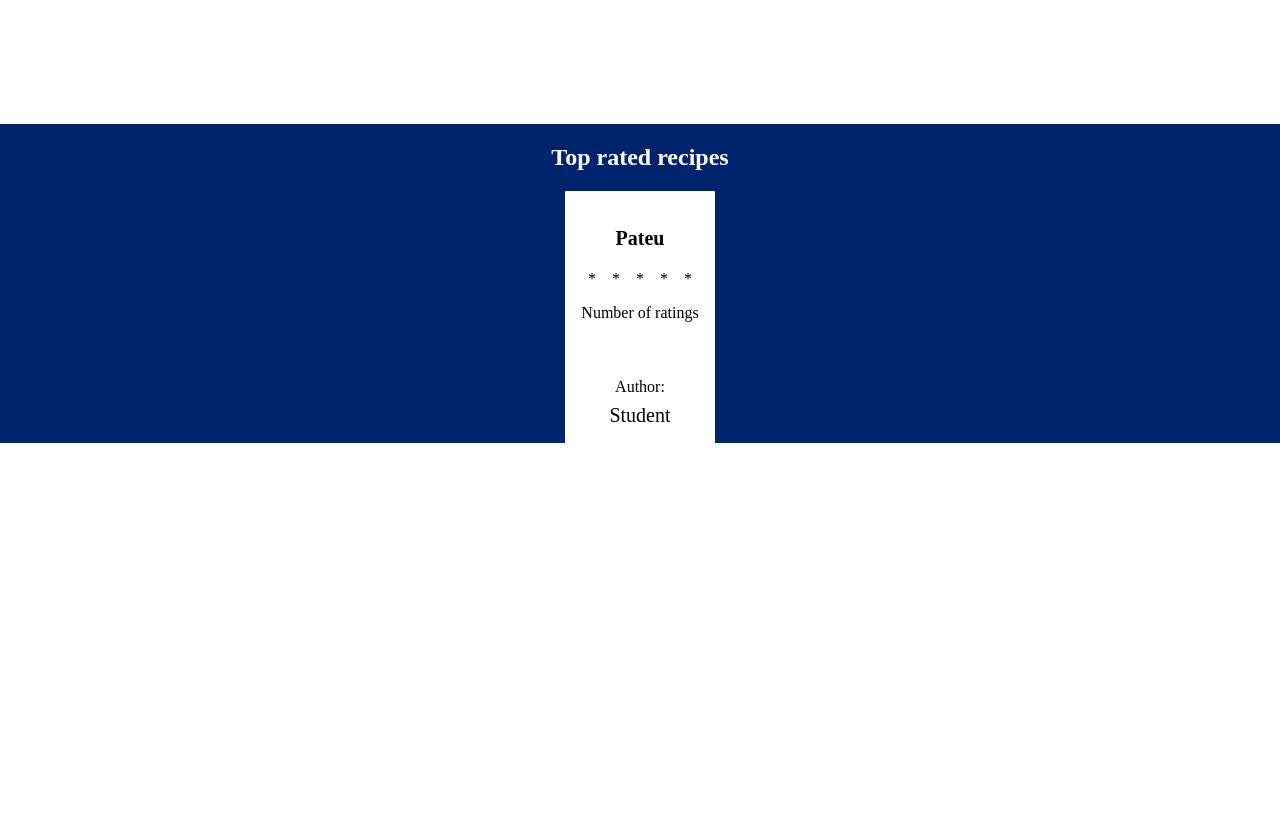
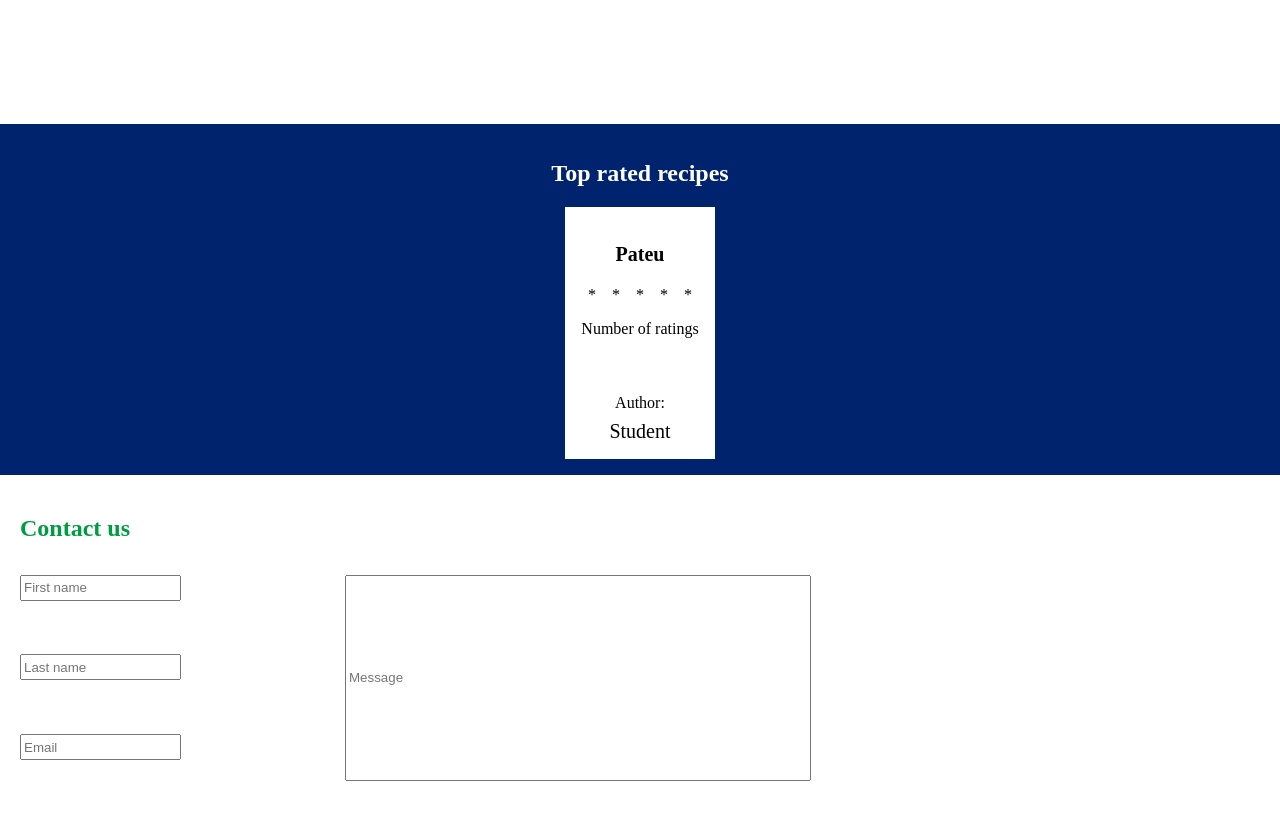
Before and after one commit to Ropler6/Proba-IT-2024, a SvelteKit app: page / in a window 1280 px wide. Shown: the part 540-1354 px from the top of the page. Before the commit the page ends 983 px from the top, so only its background shows below. Built offline with nearby package versions, Linux system fonts and the light colour scheme.

Commit message:
/+page.svelte: Add contact form
Signed-off-by: Ropler6 <robertmercea@gmail.com>

```diff
--- a/src/routes/+page.svelte
+++ b/src/routes/+page.svelte
@@ -19,7 +19,21 @@
       <Recipe recipeName={"Pateu"} author={"Student"} rating={5}/>
     {/each}
   </div>
+
 </div>
+
+<form action="">
+  <h2>Contact us</h2>
+  <input type="text" name="first-name" placeholder="First name"
+         style:grid-row="2 / 3" style:grid-column="1 / 2">
+  <input type="text" name="last-name" placeholder="Last name"
+         style:grid-row="3 / 4" style:grid-column="1 / 2">
+  <input type="text" name="email" placeholder="Email"
+         style:grid-row="4 / 5" style:grid-column="1 / 2">
+  <input type="text" name="message" placeholder="Message"
+         style:height="200px" style:grid-column="2 / 3"
+         style:grid-row="2 / 5">
+</form>
 
 
 <style>
@@ -28,6 +42,7 @@
     flex-direction: column;
     align-items: center;
     background-color: var(--primary-color);
+    padding: var(--size-m);
   }
 
   .recipe-list {
@@ -42,4 +57,20 @@
     width: 100vw;
     height: 300px;
   }
+
+  form {
+    display: grid;
+    grid-template-rows: repeat(4, 1fr);
+    grid-template-columns: 1fr 3fr;
+    gap: var(--size-l);
+    padding: var(--size-l);
+  }
+
+  form > h2, input {
+    color: var(--secondary-color);
+    text-decoration: var(--secondary-color);
+    width: 50%;
+    height: var(--size-l);
+  }
+
 </style>
```
